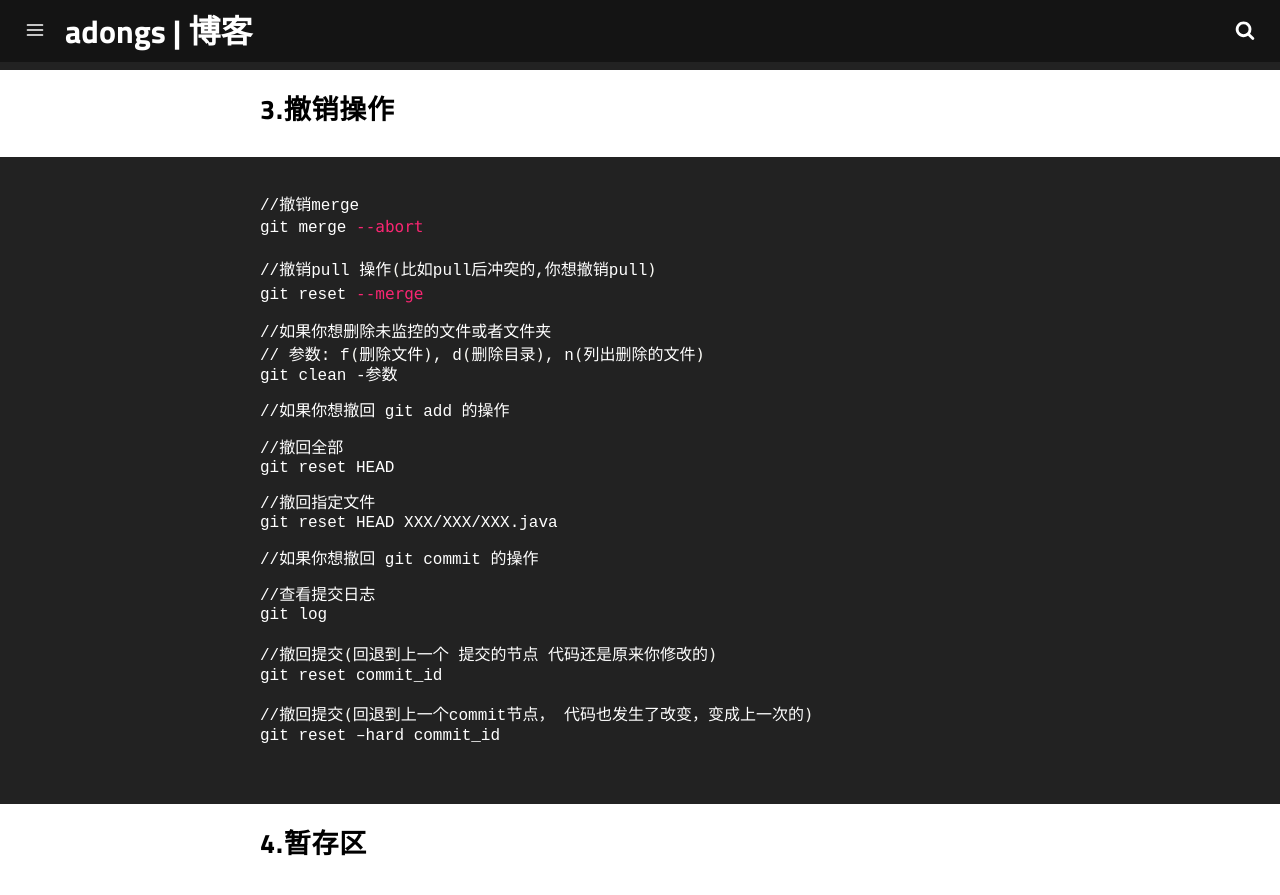
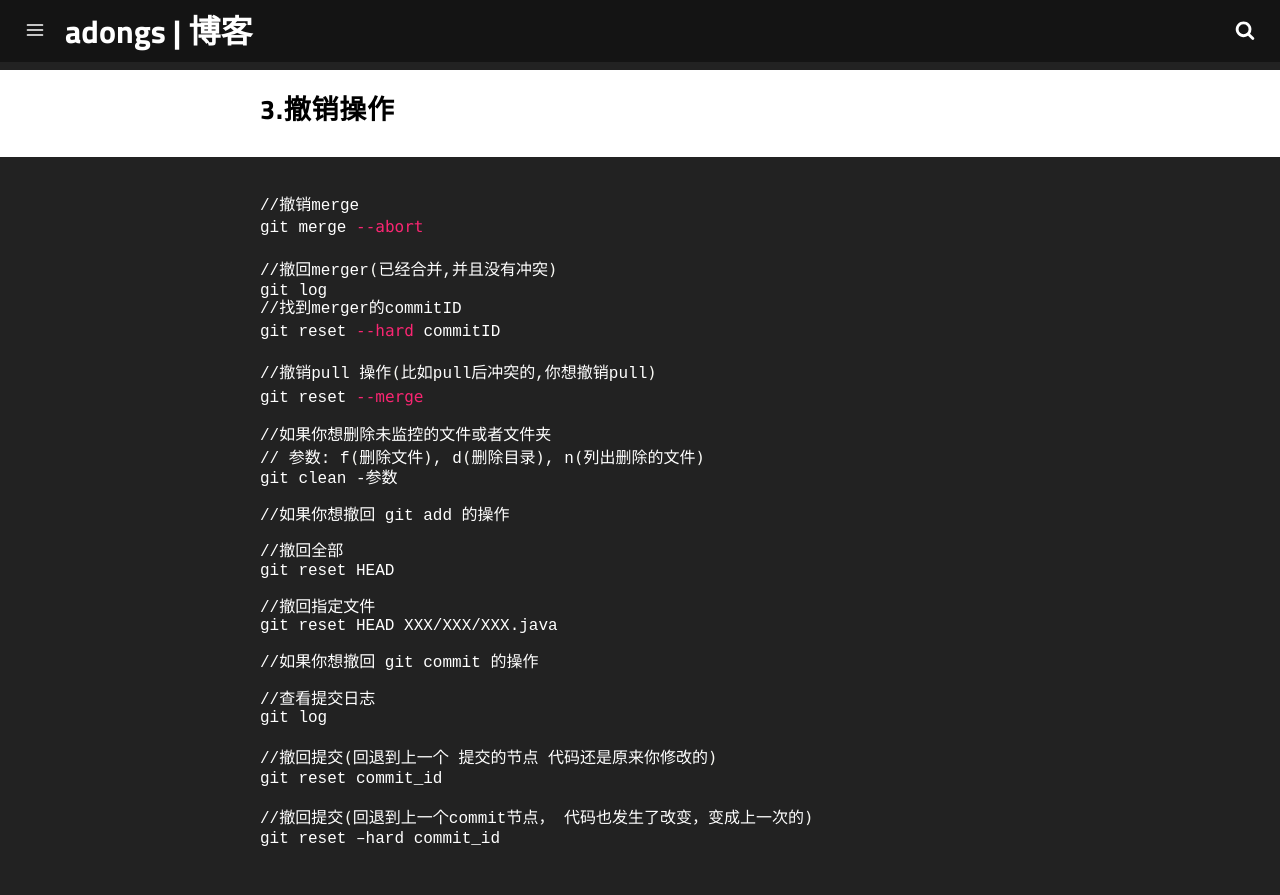
Before and after one commit to adongs/adongs.github.io, a Jekyll site: the page built from _posts/2018-05-21-git入门教学.md, in a window 1280 px wide and 900 px high, scrolled down 3366 px. Shown: the top 895 px of the window. Built offline with Jekyll 4.4.1, drawn with Linux system fonts in a browser that asks for light colours.

Commit message:
特性(博客):

```diff
--- a/_posts/2018-05-21-git入门教学.md
+++ b/_posts/2018-05-21-git入门教学.md
@@ -129,6 +129,11 @@ git push origin :refs/tags/标签名称
 //撤销merge
 git merge --abort
 
+//撤回merger(已经合并,并且没有冲突)
+git log
+//找到merger的commitID
+git reset --hard commitID
+
 //撤销pull 操作(比如pull后冲突的,你想撤销pull)
 git reset --merge
 
```
